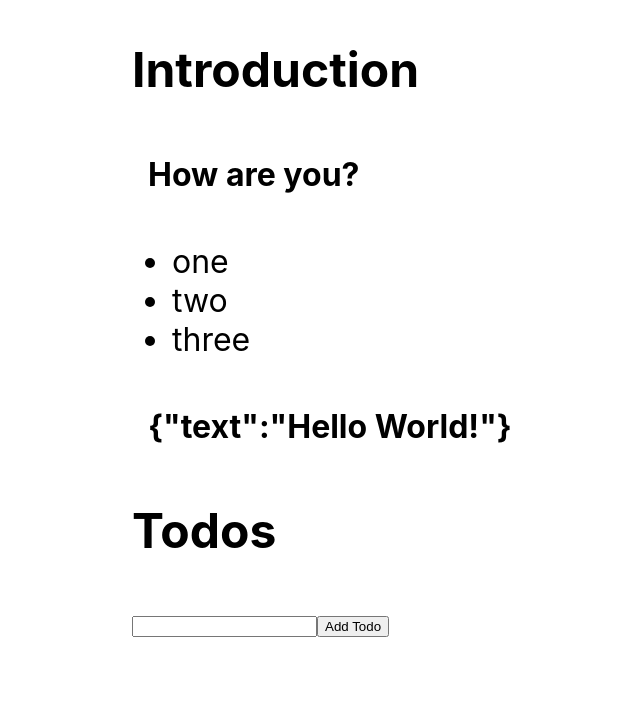
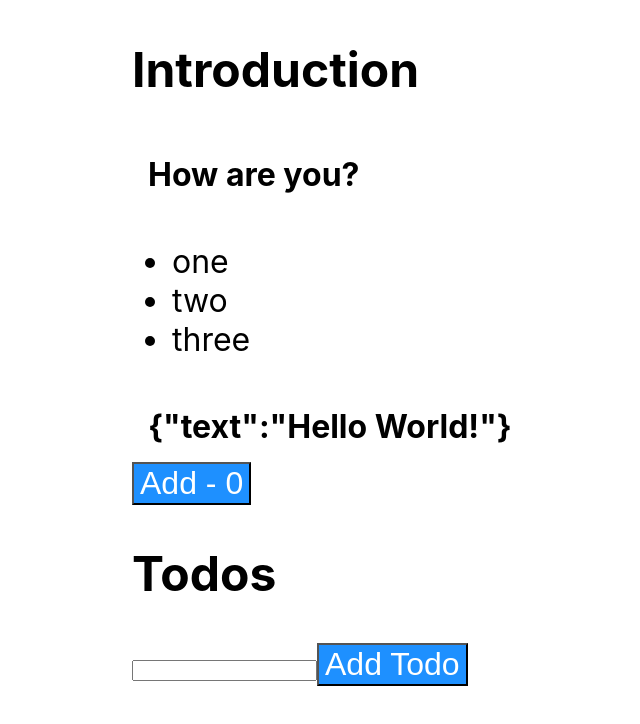
Before and after one commit to mvlz/ts-react, a React (Create React App) app: page / in a window 1280 px wide. Shown: the top 724 px of the page, without its empty margins (108-748 px from the left). Built offline with nearby package versions, Linux system fonts and the light colour scheme.

Commit message:
NO BS TS #22

```diff
--- a/src/App.tsx
+++ b/src/App.tsx
@@ -46,9 +46,40 @@
   text: string;
   done: boolean;
 }
+
+const Button: React.FunctionComponent<
+  React.DetailedHTMLProps<
+    React.ButtonHTMLAttributes<HTMLButtonElement>,
+    HTMLButtonElement
+  > & { title?: string }
+> = ({ title, children, style, ...rest }) => (
+  <button
+    style={{
+      ...style,
+      backgroundColor: "dodgerblue",
+      color: "white",
+      fontSize: "xx-large",
+    }}
+    {...rest}
+  >
+    {title ?? children}
+  </button>
+);
+
 type ActionType =
   | { type: "ADD"; text: string }
   | { type: "REMOVE"; id: number };
+const useNumber = (initialValue: number) => useState<number>(initialValue);
+
+type UseNumberValue = ReturnType<typeof useNumber>[0];
+type UseNumberSetValue = ReturnType<typeof useNumber>[1];
+
+const Incrementer: React.FunctionComponent<{
+  value: UseNumberValue;
+  setValue: UseNumberSetValue;
+}> = ({ value, setValue }) => (
+  <Button onClick={() => setValue(value + 1)} title={`Add - ${value}`} />
+);
 
 function App() {
   const onListClick = useCallback((item: string) => {
@@ -91,26 +122,28 @@
     }
   }, []);
 
+  const [value, setValue] = useState(0);
+
   return (
     <div>
       <Heading title="Introduction" />
       <Box>How are you?</Box>
       <List items={["one", "two", "three"]} onClick={onListClick} />
       <Box>{JSON.stringify(payload)}</Box>
-
+      <Incrementer value={value} setValue={setValue} />
       <Heading title="Todos" />
       <div>
         <input type="text" ref={newTodoRef} />
-        <button onClick={OnAddTodo}>Add Todo</button>
+        <Button onClick={OnAddTodo}>Add Todo</Button>
       </div>
       <div>
         {todos.map((todo) => {
           return (
             <div key={todo.id}>
               {todo.text}
-              <button onClick={() => dispatch({ type: "REMOVE", id: todo.id })}>
+              <Button onClick={() => dispatch({ type: "REMOVE", id: todo.id })}>
                 remove
-              </button>
+              </Button>
             </div>
           );
         })}
```
